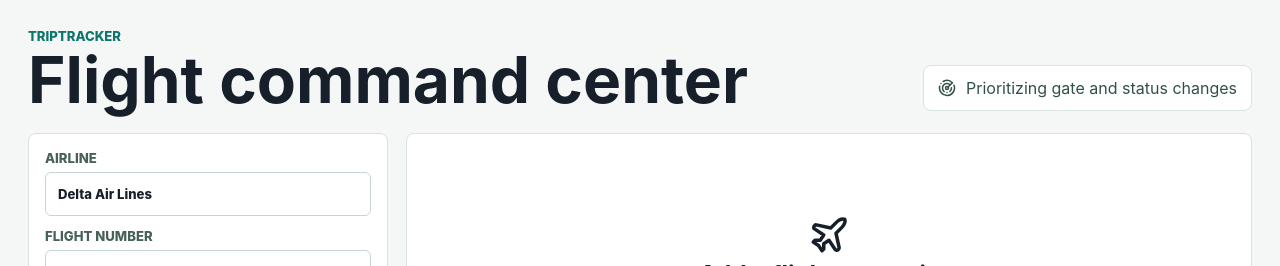
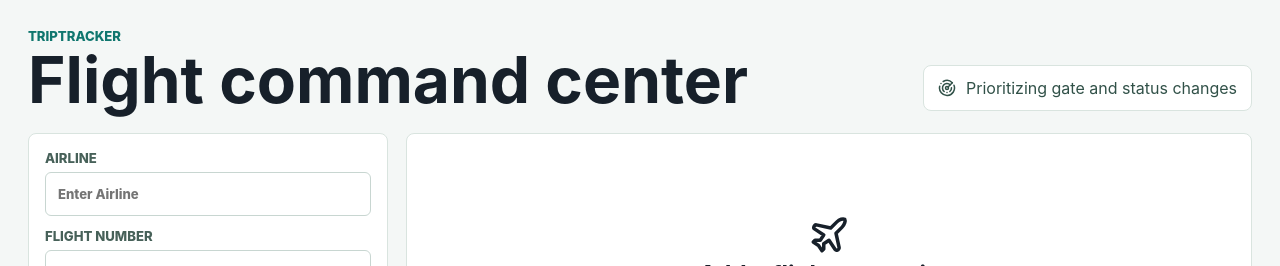
Before and after one commit to James-S-1980/TripTracker, a React (Vite) app: page / in a window 1280 px wide. Shown: the top 266 px of the page. Built offline with nearby package versions, Linux system fonts and the light colour scheme.

Commit message:
Remove default airline placeholder

```diff
--- a/src/App.tsx
+++ b/src/App.tsx
@@ -30,7 +30,7 @@ function formatDate(value: string): string {
 }
 
 export function App() {
-  const [airline, setAirline] = useState("Delta Air Lines");
+  const [airline, setAirline] = useState("");
   const [flightNumber, setFlightNumber] = useState("401");
   const [date, setDate] = useState(new Date().toISOString().slice(0, 10));
   const [flights, setFlights] = useState<FlightLeg[]>(() => {
@@ -142,7 +142,7 @@ export function App() {
                   onBlur={() => window.setTimeout(() => setAirlineFocused(false), 120)}
                   onChange={(event) => setAirline(event.target.value)}
                   onFocus={() => setAirlineFocused(true)}
-                  placeholder="DL or Delta Air Lines"
+                  placeholder="Enter Airline"
                 />
                 {airlineFocused && airlineSuggestions.length > 0 && (
                   <div className="suggestions">
```
